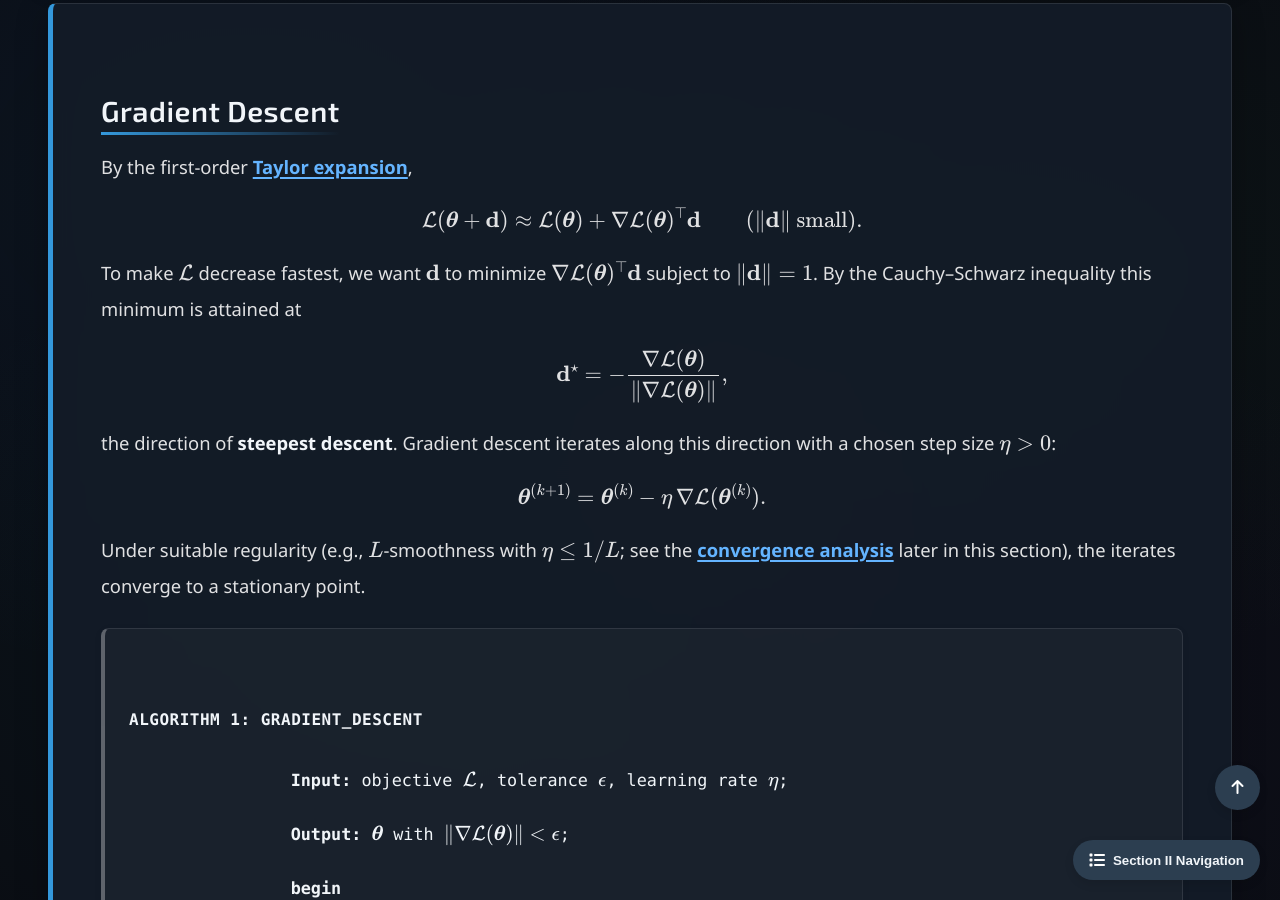
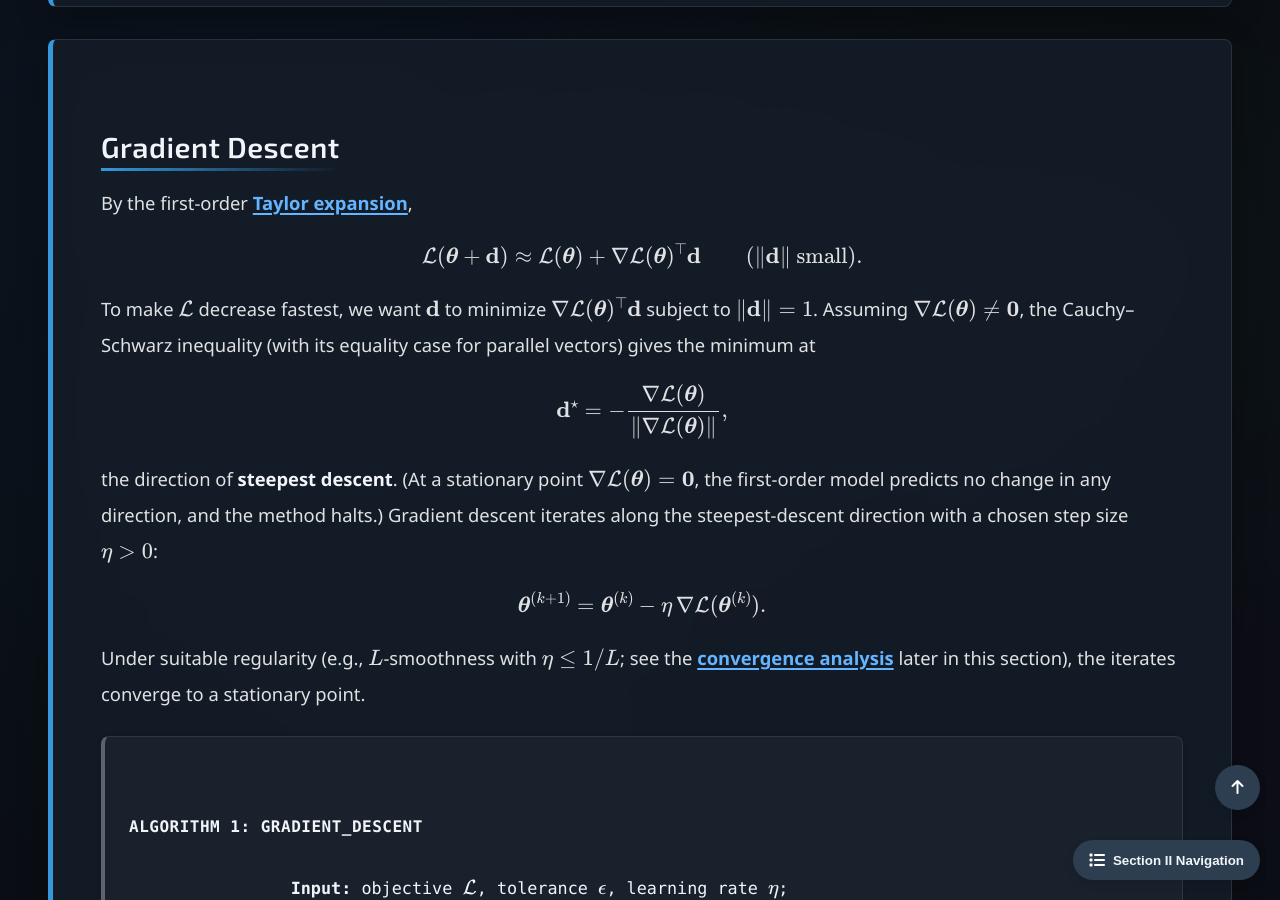
Before and after one commit to Yusukey01/yusukey01.github.io, a Jekyll site: the page built from Mathematics/Calculus/gradient.html, in a window 1280 px wide and 900 px high, scrolled down 6474 px. Built offline with Jekyll 4.4.1, drawn with Linux system fonts in a browser that asks for light colours; some of the changed text lies outside the part shown.

Commit message:
added minor explanations

```diff
--- a/Mathematics/Calculus/gradient.html
+++ b/Mathematics/Calculus/gradient.html
@@ -275,7 +275,8 @@ uses_python: true
                     \[
                     \varphi(t) = f\!\left(\mathbf{x} + t(\mathbf{y} - \mathbf{x})\right).
                     \]
-                    A direct computation using the chain rule gives
+                    Since \(f \in C^2\) and the map \(t \mapsto \mathbf{x} + t(\mathbf{y}-\mathbf{x})\) is smooth,
+                    \(\varphi\) is \(C^2\) on \([0,1]\) by the chain rule. A direct computation gives
                     \[
                     \varphi''(t) = (\mathbf{y} - \mathbf{x})^\top\, \nabla^2 f\!\left(\mathbf{x} + t(\mathbf{y}-\mathbf{x})\right)\, (\mathbf{y} - \mathbf{x}).
                     \]
@@ -322,11 +323,14 @@ uses_python: true
                 \]
                 To make \(\mathcal{L}\) decrease fastest, we want \(\mathbf{d}\) to minimize
                 \(\nabla \mathcal{L}(\boldsymbol{\theta})^\top \mathbf{d}\) subject to \(\|\mathbf{d}\| = 1\).
-                By the Cauchy–Schwarz inequality this minimum is attained at
+                Assuming \(\nabla \mathcal{L}(\boldsymbol{\theta}) \neq \mathbf{0}\), the Cauchy–Schwarz inequality
+                (with its equality case for parallel vectors) gives the minimum at
                 \[
                 \mathbf{d}^\star = -\frac{\nabla \mathcal{L}(\boldsymbol{\theta})}{\|\nabla \mathcal{L}(\boldsymbol{\theta})\|},
                 \]
-                the direction of <strong>steepest descent</strong>. Gradient descent iterates along this direction
+                the direction of <strong>steepest descent</strong>. (At a stationary point
+                \(\nabla \mathcal{L}(\boldsymbol{\theta}) = \mathbf{0}\), the first-order model predicts no change in
+                any direction, and the method halts.) Gradient descent iterates along the steepest-descent direction
                 with a chosen step size \(\eta &gt; 0\):
                 \[
                 \boldsymbol{\theta}^{(k+1)} = \boldsymbol{\theta}^{(k)} - \eta\, \nabla \mathcal{L}(\boldsymbol{\theta}^{(k)}).
@@ -382,7 +386,9 @@ uses_python: true
                 \(\mathbb{E}_{z^{(k)}}[\nabla_{\boldsymbol{\theta}}\, \ell(\boldsymbol{\theta}, z^{(k)})]
                 = \nabla \mathcal{L}(\boldsymbol{\theta})\),
                 so SGD follows the full gradient in expectation. Classical convergence theory (Robbins–Monro) requires a
-                diminishing step-size schedule \(\sum_k \eta^{(k)} = \infty\) and \(\sum_k (\eta^{(k)})^2 &lt; \infty\).
+                diminishing step-size schedule \(\sum_k \eta^{(k)} = \infty\) and \(\sum_k (\eta^{(k)})^2 &lt; \infty\),
+                under which the iterates converge (almost surely) to a stationary point, given suitable smoothness
+                and boundedness assumptions on \(\ell\).
             </p>
 
             <p>
```
